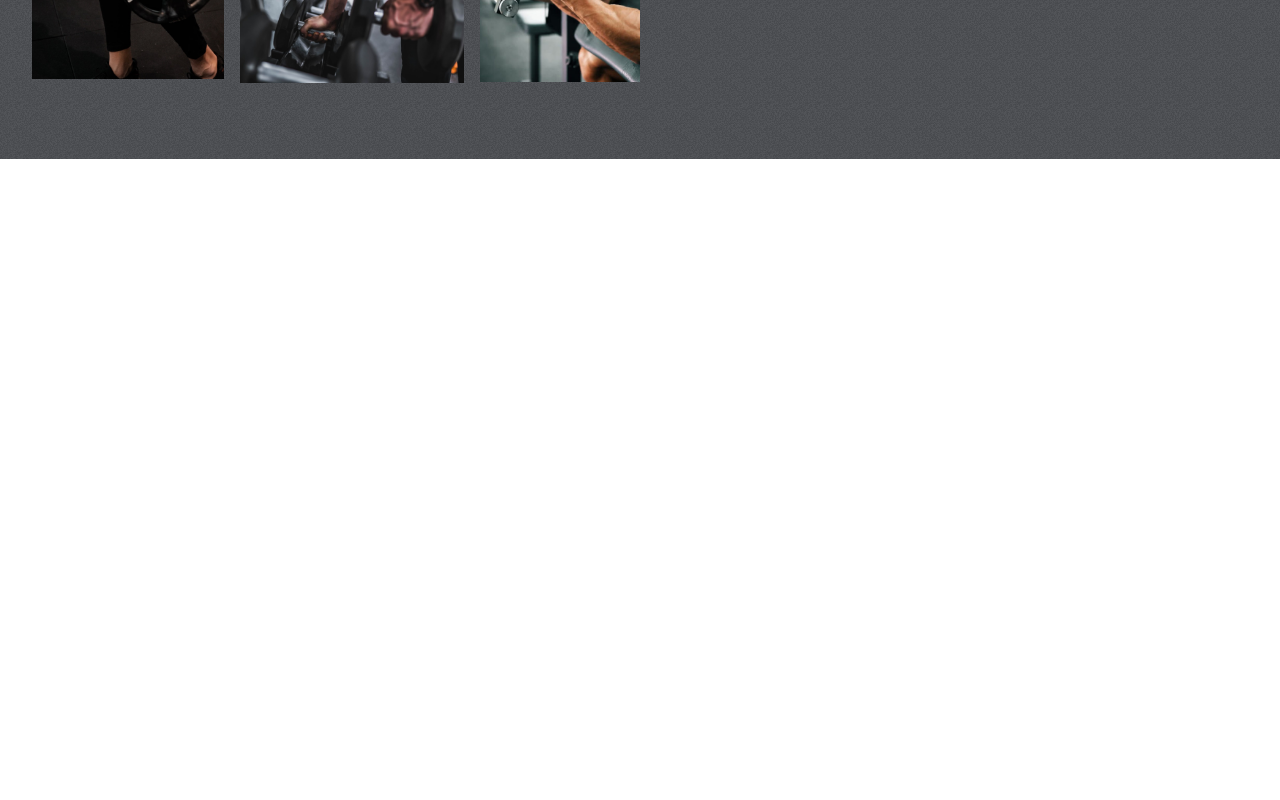
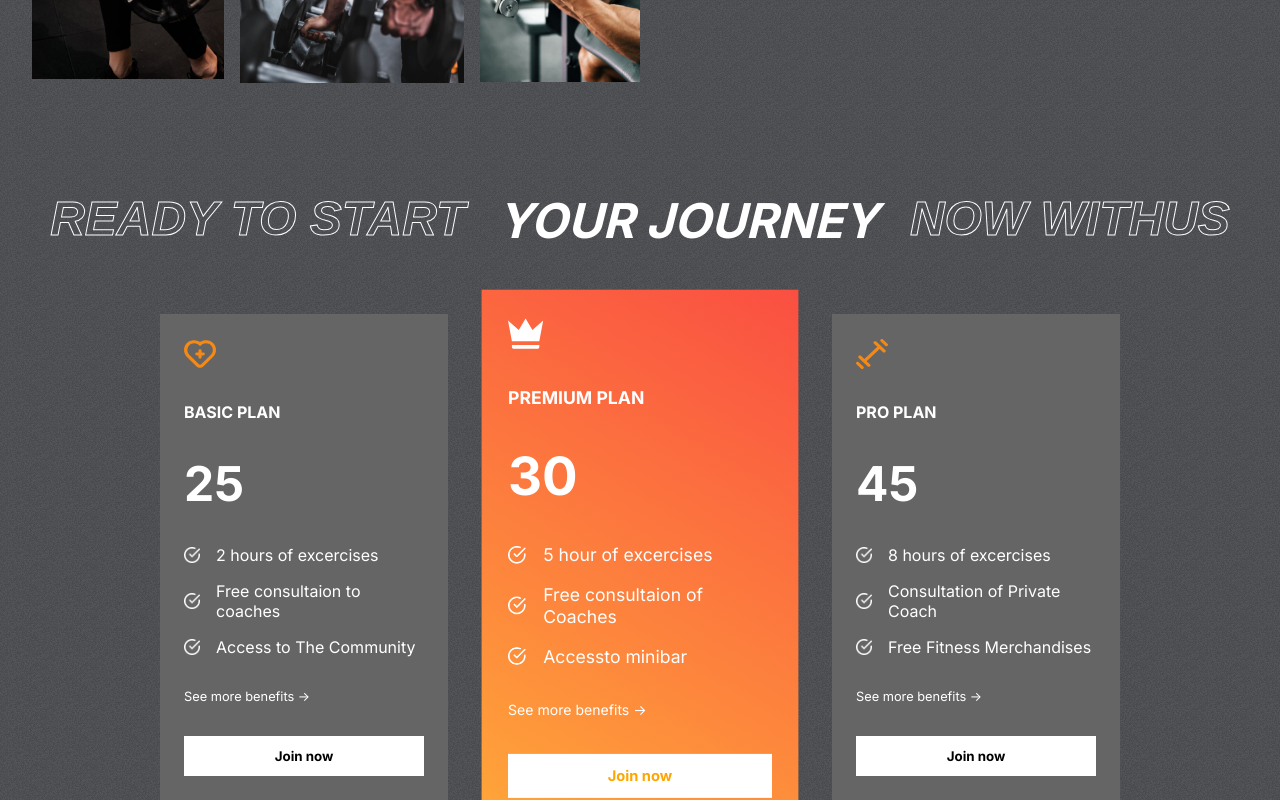
Before and after one commit to murataktas61/gymweb, a React (Create React App) app: page / in a window 1280 px wide. Shown: the part 1632-2432 px from the top of the page. Before the commit the page ends 1791 px from the top, so only its background shows below. Built offline with nearby package versions, Linux system fonts and the light colour scheme.

Commit message:
plans section add

```diff
--- a/src/App.js
+++ b/src/App.js
@@ -1,5 +1,6 @@
 import './App.css';
 import Hero from './components/Hero/Hero';
+import Plans from './components/Plans/Plans';
 import Program from './components/Programs/Program';
 import Reasons from './components/Reasons/Reasons';
 function App() {
@@ -8,6 +9,7 @@
          <Hero/>
          <Program/>
          <Reasons/>
+         <Plans/>
     </div>
   );
 }
--- /dev/null
+++ b/src/components/Plans/Plans.css
@@ -0,0 +1,62 @@
+.plans-container{
+    margin-top: -4rem;
+    padding: 0 2rem;
+    display: flex;
+    flex-direction: column;
+    gap: 4rem;
+    position: relative;
+}
+.plans{
+    display: flex;
+    align-items: center;
+    justify-content: center;
+    gap: 3rem;
+}
+.plan{
+    display: flex;
+    flex-direction: column;
+    background: var(--caloryCard);
+    color: white;
+    gap: 2rem;
+    padding: 1.5rem;
+    width: 15rem;
+}
+.plan:nth-child(2){
+    background: var(--planCard);
+    transform: scale(1.1);
+}
+.plan>svg{
+    fill: var(--orange);
+    width: 2rem;
+    height: 2rem;
+}
+.plan>:nth-child(2){
+    font-size: 1rem;
+    font-weight: bold;
+}
+.plan>:nth-child(3){
+    font-size: 3rem;
+    font-weight: bold;
+}
+.plan>:nth-child(5){
+    font-size: 0.8rem;
+}
+.features{
+    display: flex;
+    flex-direction: column;
+    gap: 1rem;
+}
+.feature{
+    display: flex;
+    align-items: center;
+    gap: 1rem;
+}
+.feature>img{
+    width: 1rem;
+}
+.plans>:nth-child(2)>svg{
+    fill: white;
+}
+.plans>:nth-child(2)>button{
+    color: orange;
+}
--- /dev/null
+++ b/src/components/Plans/Plans.jsx
@@ -0,0 +1,39 @@
+import React from 'react'
+import './Plans.css';
+import {plansData} from '../../data/plansData'
+import whiteTick from '../../assets/whiteTick.png'
+const Plans = () => {
+  return (
+    <div className='plans-container'>
+        <div className='programs-header' style={{gap:'2rem'}}>
+            <span className='stroke-text'>READY TO START</span>
+            <span>YOUR JOURNEY</span>
+            <span className='stroke-text'>NOW WITHUS</span>
+        </div>
+        {/*plans card*/}
+        <div className='plans'>
+            {plansData.map((plan,i)=>(
+                <div className='plan' key={i}>
+                    {plan.icon}
+                    <span>{plan.name}</span>
+                    <span>{plan.price}</span>
+                    <div className='features'>
+                        {plan.features.map((features,i)=>(
+                            <div className='feature'>
+                                <img  src={whiteTick} alt='' />
+                                <span key={i}>{features}</span>
+                            </div>
+                        ))}
+                    </div>
+                    <div>
+                        <span>See more benefits -> </span>
+                    </div>
+                    <button className='btn'>Join now</button>
+                </div>
+            ))}
+        </div>
+    </div>
+  )
+}
+
+export default Plans
```
